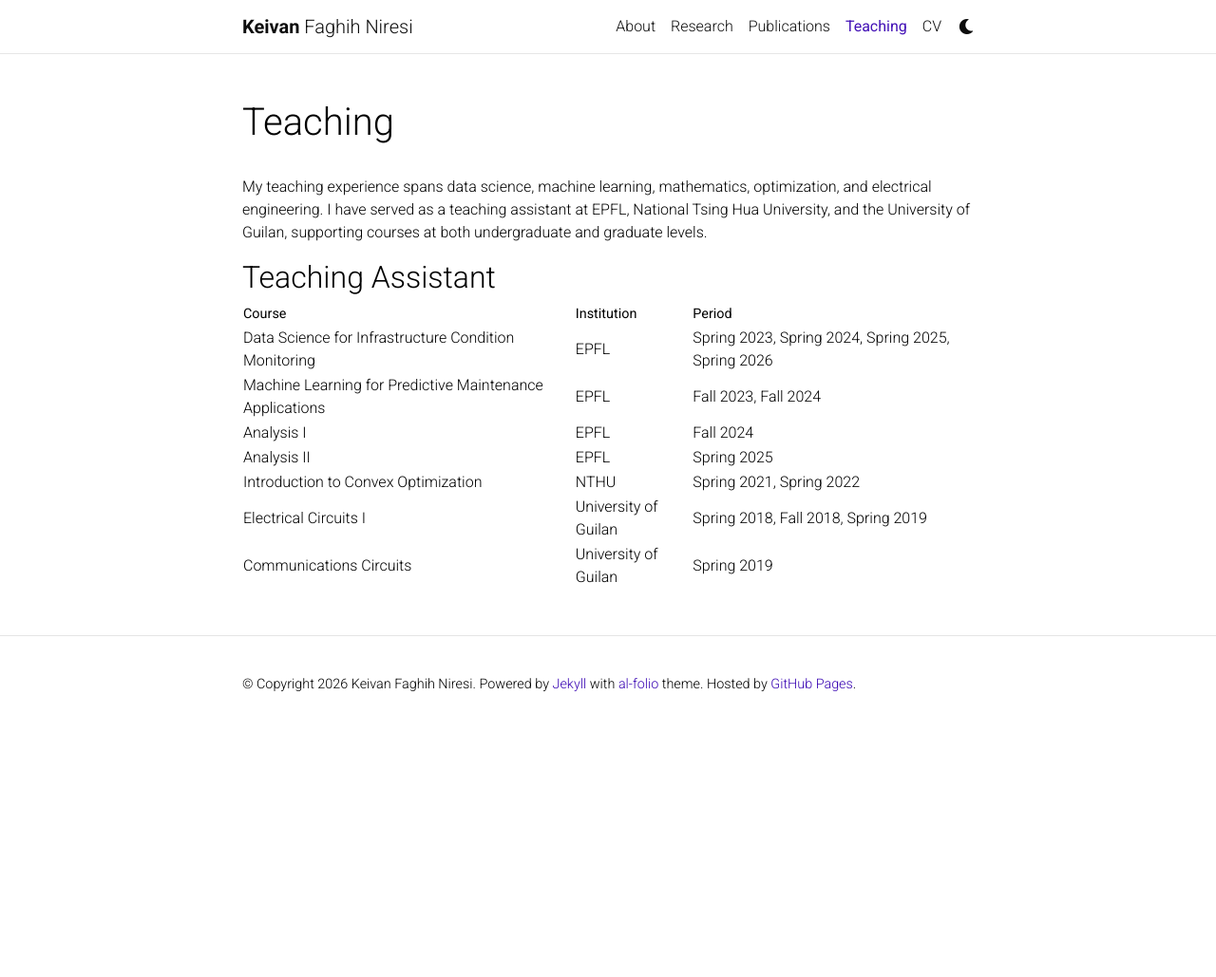
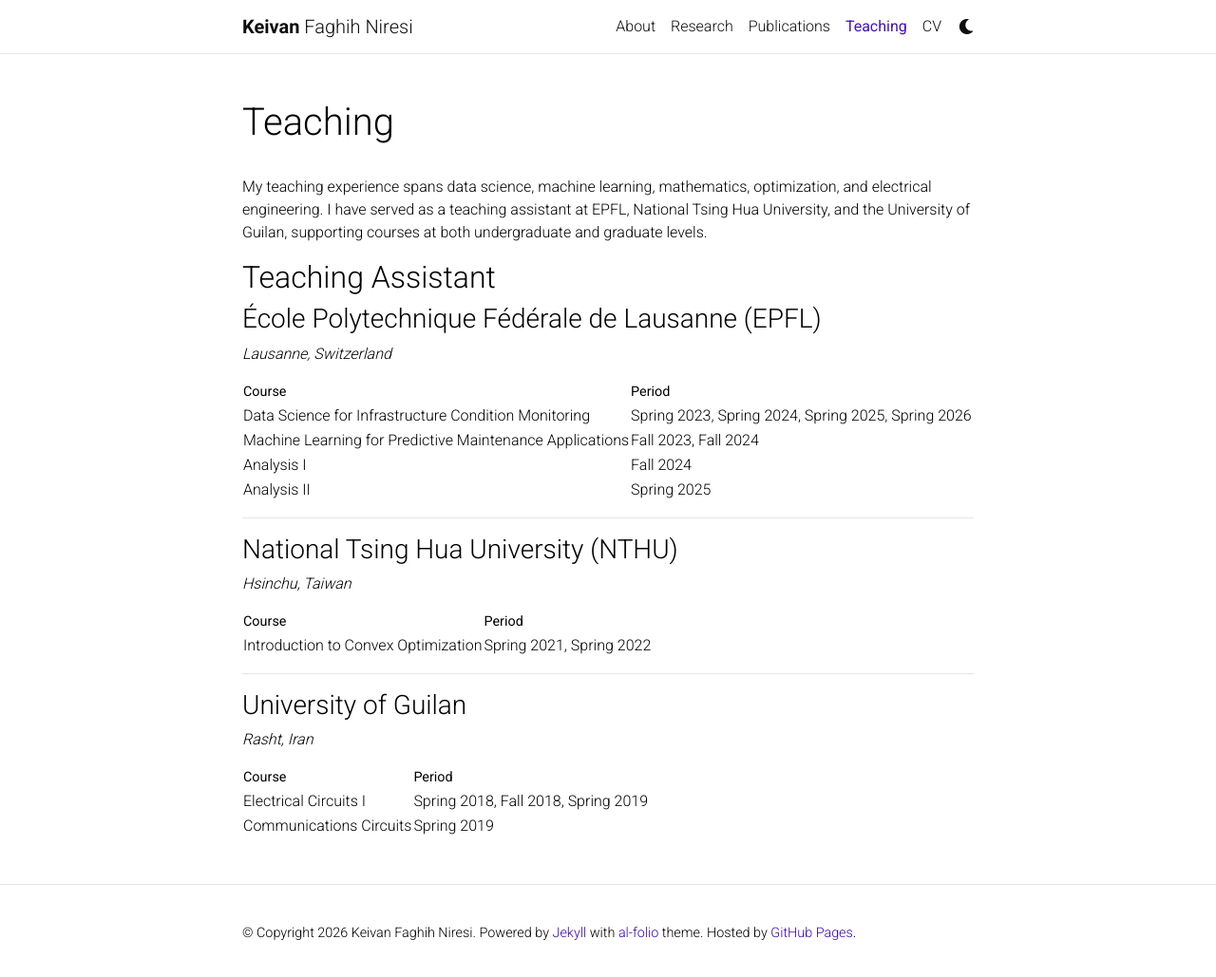
Before and after one commit to Keiv4n/keiv4n.github.io, a Jekyll site: the page built from _pages/teaching.md, in a window 1280 px wide and 1034 px high. Shown: the top 1029 px of the window at 95% size. Built offline with Jekyll 4.4.1, drawn with Linux system fonts in a browser that asks for light colours; comment, search, counter and statistics services are not loaded; a style sheet for code colours, icons or effects is not loaded.

Commit message:
Update teaching.md

```diff
--- a/_pages/teaching.md
+++ b/_pages/teaching.md
@@ -9,14 +9,34 @@ nav_order: 4
 My teaching experience spans data science, machine learning, mathematics, optimization, and electrical engineering. I have served as a teaching assistant at EPFL, National Tsing Hua University, and the University of Guilan, supporting courses at both undergraduate and graduate levels.
 
 
-## Teaching Assistant ##
 
-| Course | Institution | Period |
-|---|---|---|
-| Data Science for Infrastructure Condition Monitoring | EPFL | Spring 2023, Spring 2024, Spring 2025, Spring 2026 |
-| Machine Learning for Predictive Maintenance Applications | EPFL | Fall 2023, Fall 2024 |
-| Analysis I | EPFL | Fall 2024 |
-| Analysis II | EPFL | Spring 2025 |
-| Introduction to Convex Optimization | NTHU | Spring 2021, Spring 2022 |
-| Electrical Circuits I | University of Guilan | Spring 2018, Fall 2018, Spring 2019 |
-| Communications Circuits | University of Guilan | Spring 2019 |
+## Teaching Assistant
+
+### École Polytechnique Fédérale de Lausanne (EPFL)
+*Lausanne, Switzerland*
+
+| Course | Period |
+|---|---|
+| Data Science for Infrastructure Condition Monitoring | Spring 2023, Spring 2024, Spring 2025, Spring 2026 |
+| Machine Learning for Predictive Maintenance Applications | Fall 2023, Fall 2024 |
+| Analysis I | Fall 2024 |
+| Analysis II | Spring 2025 |
+
+---
+
+### National Tsing Hua University (NTHU)
+*Hsinchu, Taiwan*
+
+| Course | Period |
+|---|---|
+| Introduction to Convex Optimization | Spring 2021, Spring 2022 |
+
+---
+
+### University of Guilan
+*Rasht, Iran*
+
+| Course | Period |
+|---|---|
+| Electrical Circuits I | Spring 2018, Fall 2018, Spring 2019 |
+| Communications Circuits | Spring 2019 |
```
